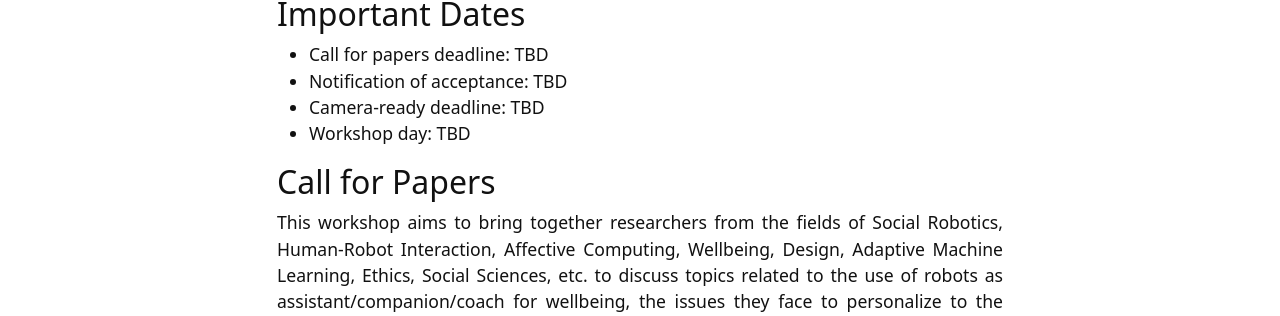
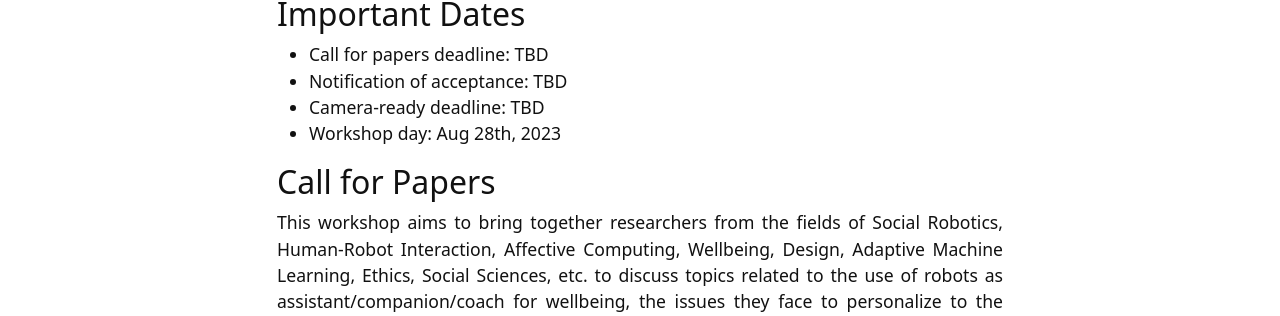
Before and after one commit to hri4wellbeing/hri4wellbeing.github.io, a Jekyll site: the page built from content/4-submission.md, in a window 1280 px wide. Shown: the part 208-524 px from the top of the page. Built offline with Jekyll 4.4.1, drawn with Linux system fonts in a browser that asks for light colours.

Commit message:
add workshop date

```diff
--- a/content/4-submission.md
+++ b/content/4-submission.md
@@ -8,13 +8,13 @@ nav: Submission
 - Call for papers deadline: TBD
 - Notification of acceptance: TBD
 - Camera-ready deadline: TBD
-- Workshop day: TBD
+- Workshop day: Aug 28th, 2023
 
 ## Call for Papers
 This workshop aims to bring together researchers from the fields of Social Robotics, Human-Robot Interaction, Affective Computing, Wellbeing, Design, Adaptive Machine Learning, Ethics, Social Sciences, etc. to discuss topics related to the use of robots as assistant/companion/coach for wellbeing, the issues they face to personalize to the individual avoiding to being perceived as antisocial or asocial in the domestic context.
 {: style="text-align: justify"}
 
-We invite authors to submit their contributions either regular paper (6-8 pages long) or position papers (2-4 pages long), using the format provided by [RO-MAN](http://ro-man2023.org/paperSubmission/callForPapers). All papers are to be submitted via the submission system of [EasyChair]().
+We invite authors to submit their contributions either regular paper (6-8 pages long) or position papers (2-4 pages long), using the format provided by [RO-MAN](http://ro-man2023.org/paperSubmission/callForPapers). All papers are to be submitted via the submission system of [EasyChair](https://easychair.org/conferences/?conf=hri4w).
 {: style="text-align: justify"}
 
 <!---
```
Also changed, not shown: index.md (+1 -1 lines).
